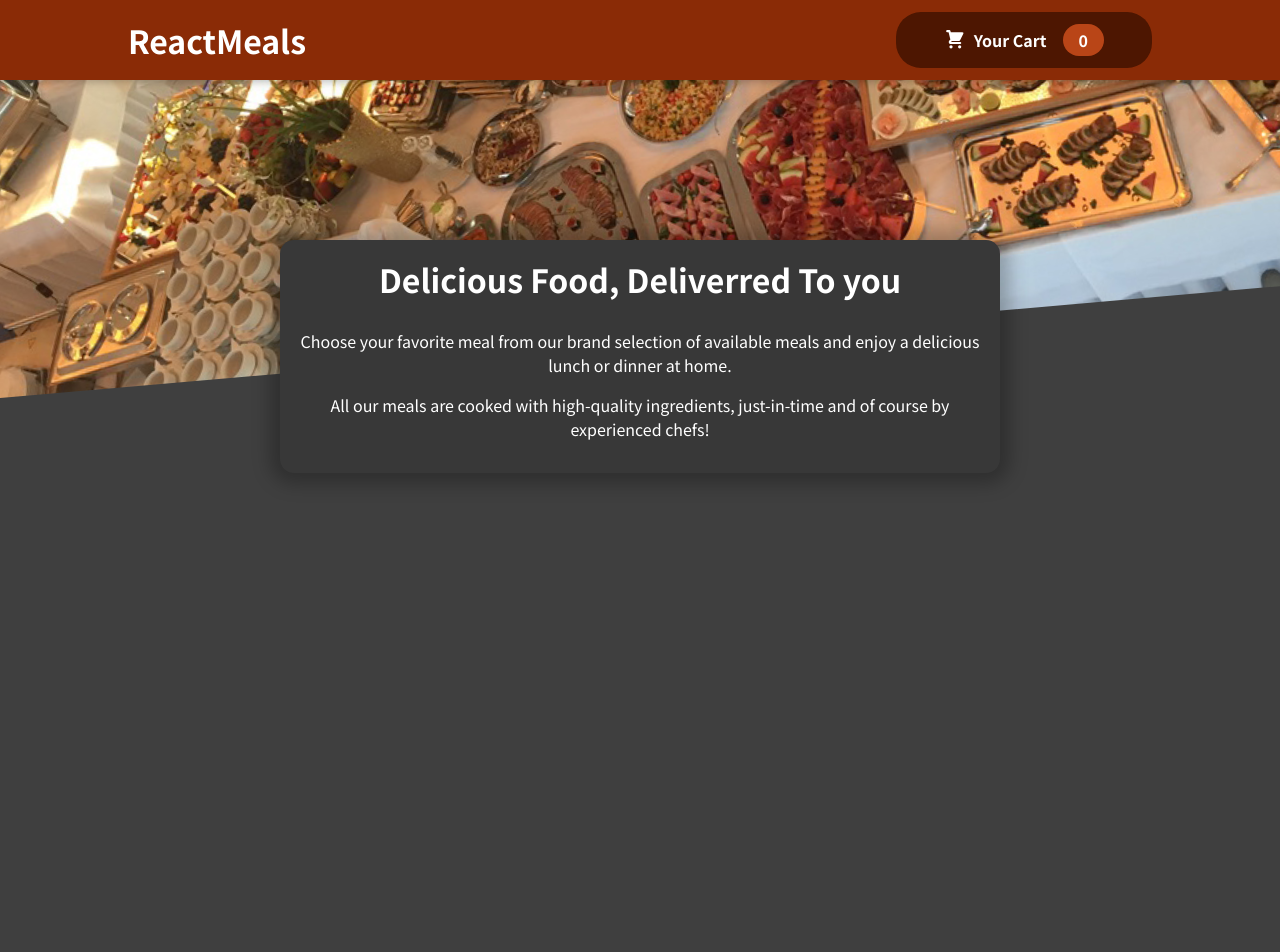
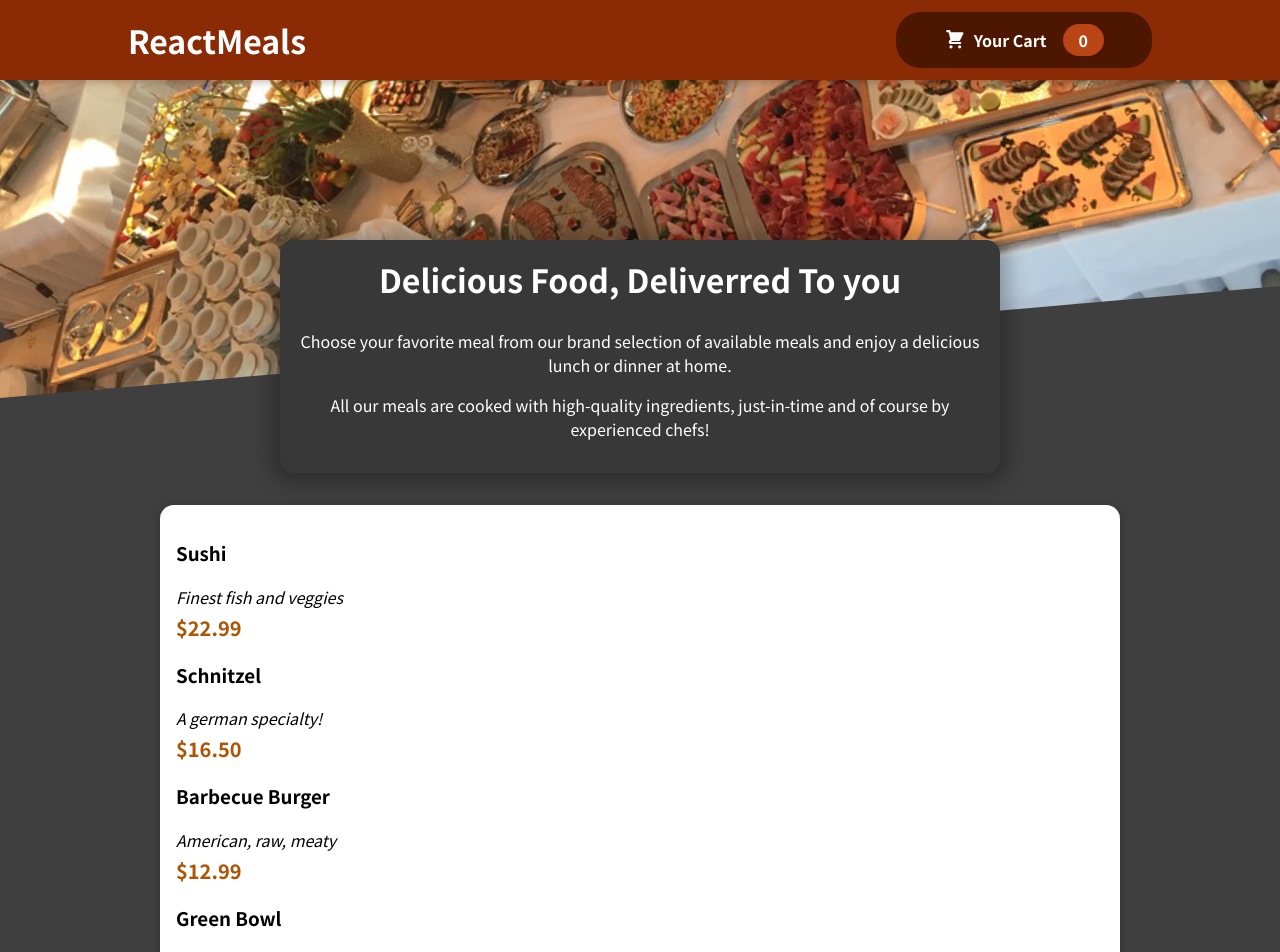
Before and after one commit to kesavaprasad08/Restaurant-App, a React (Create React App) app: page / in a window 1280 px wide. Shown: the top 952 px of the page. Before the commit the page ends 800 px from the top, so only its background shows below. Built offline with nearby package versions, Linux system fonts and the light colour scheme.

Commit message:
Making the Items visible

```diff
--- a/src/Components/Meals/AvailableMeals.js
+++ b/src/Components/Meals/AvailableMeals.js
@@ -1,39 +1,50 @@
-import classes from './AvailableMeals.module.css';
+import Card from "../Ui/Card";
+import MealItem from "./MealItem/MealItem";
+import classes from "./AvailableMeals.module.css";
 
 const DUMMY_MEALS = [
   {
-      id: 'm1',
-      name: 'Sushi',
-      description: 'Finest fish and veggies',
+    id: "m1",
+    name: "Sushi",
+    description: "Finest fish and veggies",
     price: 22.99,
   },
   {
-      id: 'm2',
-      name: 'Schnitzel',
-      description: 'A german specialty!',
+    id: "m2",
+    name: "Schnitzel",
+    description: "A german specialty!",
     price: 16.5,
   },
   {
-      id: 'm3',
-      name: 'Barbecue Burger',
-      description: 'American, raw, meaty',
+    id: "m3",
+    name: "Barbecue Burger",
+    description: "American, raw, meaty",
     price: 12.99,
   },
   {
-      id: 'm4',
-      name: 'Green Bowl',
-      description: 'Healthy...and green...',
+    id: "m4",
+    name: "Green Bowl",
+    description: "Healthy...and green...",
     price: 18.99,
   },
 ];
 
-const AvailableMeals = () =>{
-    const mealsList = DUMMY_MEALS.map(meal => <li>{meal.name}</li>);
-    return <section className={classes.meals}>
-        <ul>
-            {mealsList}
-        </ul>
+const AvailableMeals = () => {
+  const mealsList = DUMMY_MEALS.map((meal) => (
+    <MealItem
+      key={meal.id}
+      name={meal.name}
+      description={meal.description}
+      price={meal.price}
+    />
+  ));
+  return (
+    <section className={classes.meals}>
+      <Card>
+        <ul>{mealsList}</ul>
+      </Card>
     </section>
+  );
 };
 
 export default AvailableMeals;
--- /dev/null
+++ b/src/Components/Meals/MealItem/MealItem.js
@@ -0,0 +1,18 @@
+import classes from './MealItem.module.css'
+
+const MealItem = props => {
+    const price =`$${props.price.toFixed(2)}`;
+
+    return <li>
+        <div>
+            <h3>{props.name}</h3>
+        <div className={classes.description}>{props.description}</div>
+        <div className={classes.price}>{price}</div>
+        </div>
+        <div>
+
+        </div>
+    </li>
+};
+
+export default MealItem;
--- /dev/null
+++ b/src/Components/Meals/MealItem/MealItem.module.css
@@ -0,0 +1,22 @@
+.meal {
+    display: flex;
+    justify-content: space-between;
+    margin: 1rem;
+    padding-bottom: 1rem;
+    border-bottom: 1px solid #ccc;
+  }
+
+  .meal h3 {
+    margin: 0 0 0.25rem 0;
+  }
+
+  .description {
+    font-style: italic;
+  }
+
+  .price {
+    margin-top: 0.25rem;
+    font-weight: bold;
+    color: #ad5502;
+    font-size: 1.25rem;
+  }
--- a/src/Components/Meals/Meals.js
+++ b/src/Components/Meals/Meals.js
@@ -1,12 +1,13 @@
 import { Fragment } from "react";
 
 import MealsSummary from "./MealsSummary";
+import AvailableMeals from "./AvailableMeals";
 
 
 const Meals = () => {
     return <Fragment>
         <MealsSummary />
-
+        <AvailableMeals />
     </Fragment>
 
 };
--- /dev/null
+++ b/src/Components/Ui/Card.js
@@ -0,0 +1,7 @@
+import classes from './Card.module.css';
+
+const Card = props => {
+    return <div className={classes.card}>{props.children}</div>
+};
+
+export default Card;
--- /dev/null
+++ b/src/Components/Ui/Card.module.css
@@ -0,0 +1,6 @@
+.card {
+    padding: 1rem;
+    box-shadow: 0 2px 8px rgba(0, 0, 0, 0.25);
+    border-radius: 14px;
+    background-color: white;
+  }
```
Also changed, not shown: src/Components/Meals/MealItem/MealItemForm.js (added). Lines whose indentation alone changed are shown as unchanged.
